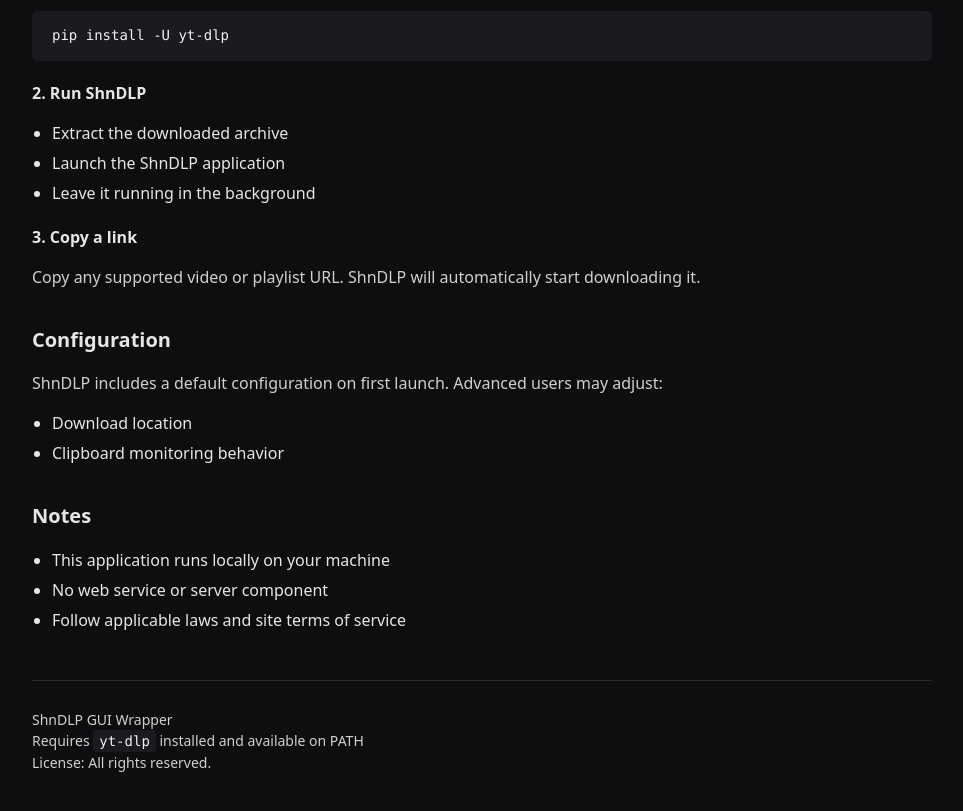
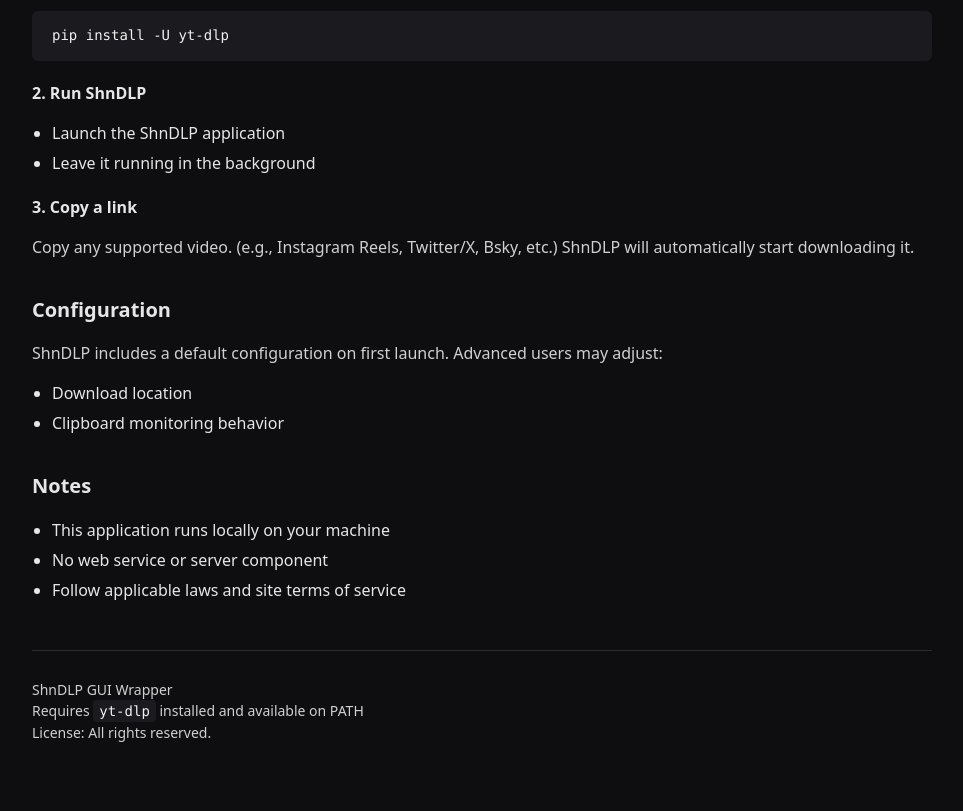
Before and after one commit to tayrp/shndlp, a plain HTML site: page docs/index.html in a window 1280 px wide. Shown: the part 1003-1814 px from the top of the page, without its empty margins (158-1121 px from the left). After the commit the page ends 1784 px from the top, so only its background shows below. Drawn offline with Linux system fonts and the light colour scheme.

Commit message:
Update Website

```diff
--- a/docs/index.html
+++ b/docs/index.html
@@ -207,14 +207,13 @@
 
     <h3>2. Run ShnDLP</h3>
     <ul>
-      <li>Extract the downloaded archive</li>
       <li>Launch the ShnDLP application</li>
       <li>Leave it running in the background</li>
     </ul>
 
     <h3>3. Copy a link</h3>
     <p>
-      Copy any supported video or playlist URL.
+      Copy any supported video. (e.g., Instagram Reels, Twitter/X, Bsky, etc.)
       ShnDLP will automatically start downloading it.
     </p>
 
```
